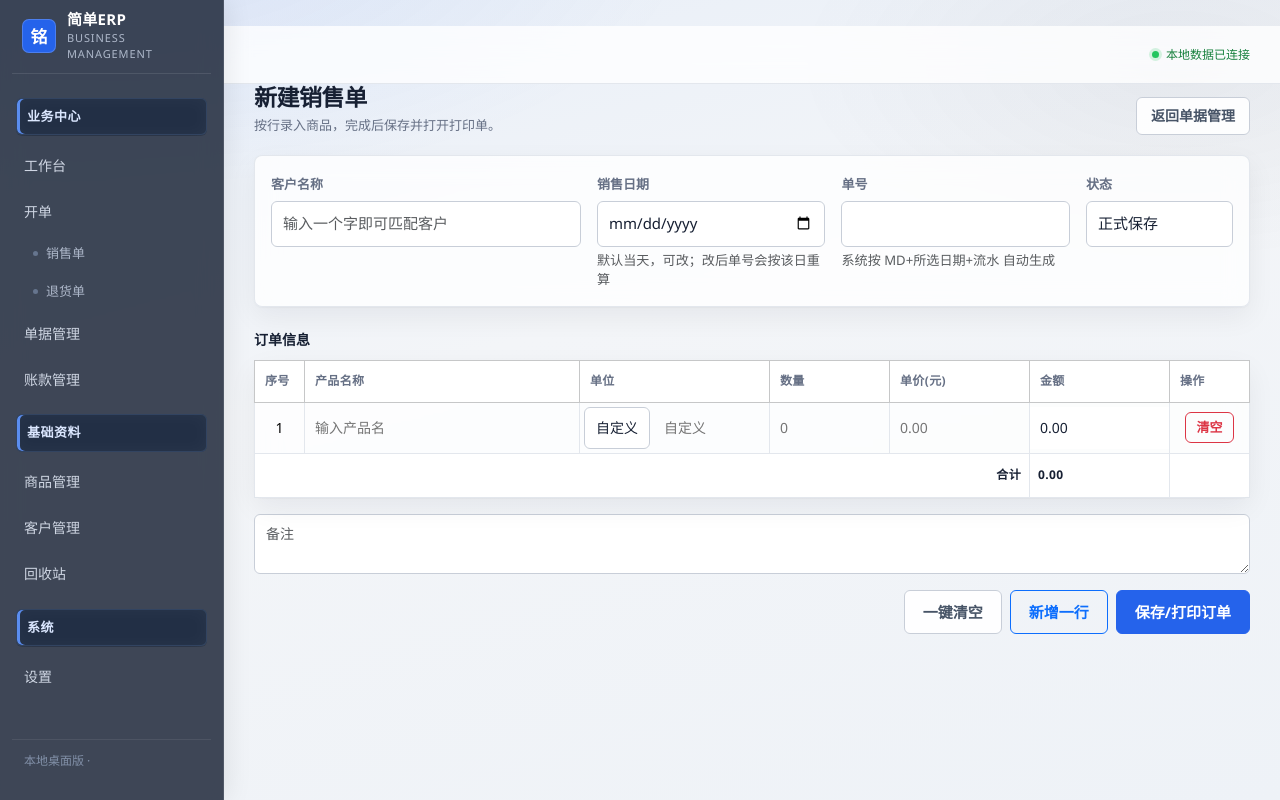
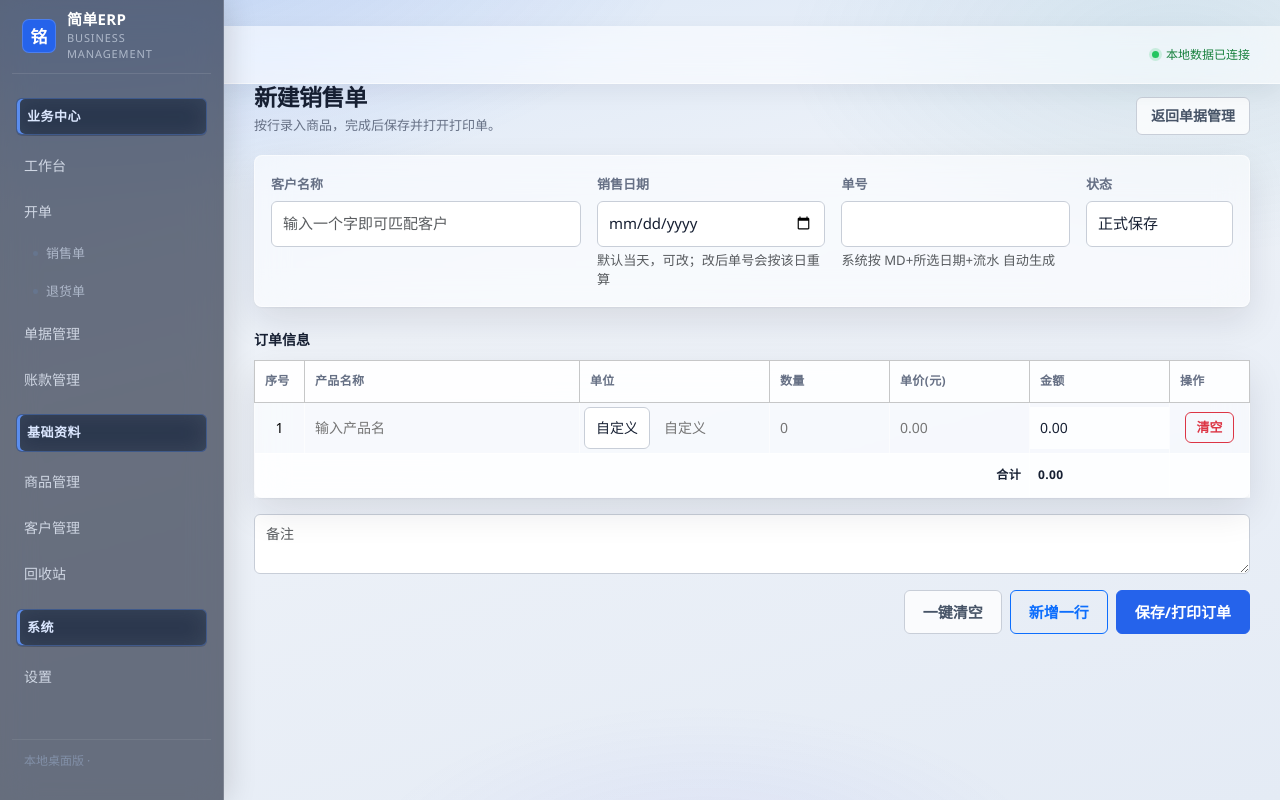
Before and after one commit to Astyyym/simple-erp, a Python web app: template app/erp/templates/orders/new.html in a window 1280 px wide. Run offline with Jinja, Linux system fonts and the light colour scheme; the template is opened without the code that fills it, so the values that code supplies are empty.

Commit message:
style(ui): 加强毛玻璃透明度与模糊层次
提高 glass 透明度与 blur(16px)、背景 mesh 与饱和度，侧栏/顶栏/面板层次更明显；输入框仍保持实色，打印模板未改。

Refs #1

```diff
--- a/app/erp/templates/base.html
+++ b/app/erp/templates/base.html
@@ -13,16 +13,16 @@
       --erp-sidebar:#172033;--erp-sidebar-hover:#222d42;--erp-success:#17803d;--erp-danger:#c73535;
       --erp-radius:8px;--erp-shadow:0 1px 2px rgba(16,24,40,.04),0 8px 24px rgba(16,24,40,.05);
       --erp-scale:1;
-      /* restrained glassmorphism tokens */
-      --erp-glass-blur:12px;
-      --erp-glass-bg:rgba(255,255,255,.78);
-      --erp-glass-bg-strong:rgba(255,255,255,.90);
-      --erp-glass-border:rgba(223,227,234,.85);
-      --erp-glass-shadow:0 1px 2px rgba(16,24,40,.04),0 10px 28px rgba(16,24,40,.06);
-      --erp-sidebar-glass:rgba(23,32,51,.82);
-      --erp-sidebar-border:rgba(255,255,255,.10);
-      --erp-content-wash:linear-gradient(165deg,#e7eef8 0%,#f3f5f8 42%,#eef2f7 100%);
-      --erp-content-mesh:radial-gradient(900px 420px at 12% -8%,rgba(37,99,235,.08),transparent 60%),radial-gradient(700px 360px at 92% 8%,rgba(15,23,42,.05),transparent 55%);
+      /* stronger glassmorphism tokens (still enterprise, blur capped ~16px) */
+      --erp-glass-blur:16px;
+      --erp-glass-bg:rgba(255,255,255,.58);
+      --erp-glass-bg-strong:rgba(255,255,255,.78);
+      --erp-glass-border:rgba(255,255,255,.55);
+      --erp-glass-shadow:0 1px 2px rgba(16,24,40,.05),0 14px 36px rgba(16,24,40,.10);
+      --erp-sidebar-glass:rgba(23,32,51,.62);
+      --erp-sidebar-border:rgba(255,255,255,.16);
+      --erp-content-wash:linear-gradient(165deg,#d9e6f7 0%,#eef2f8 38%,#e4ebf5 100%);
+      --erp-content-mesh:radial-gradient(980px 480px at 10% -10%,rgba(37,99,235,.16),transparent 58%),radial-gradient(760px 400px at 92% 6%,rgba(14,116,144,.10),transparent 52%),radial-gradient(640px 320px at 55% 110%,rgba(99,102,241,.08),transparent 55%);
     }
     html[data-ui-scale="125"]{--erp-scale:1.25}
     html[data-ui-scale="150"]{--erp-scale:1.5}
@@ -78,14 +78,14 @@
       background:var(--erp-sidebar-glass);color:#fff;display:flex;flex-direction:column;z-index:100;
       padding:0 12px 18px;overflow:auto;
       border-right:1px solid var(--erp-sidebar-border);
-      -webkit-backdrop-filter:blur(var(--erp-glass-blur)) saturate(1.15);
-      backdrop-filter:blur(var(--erp-glass-blur)) saturate(1.15);
-      box-shadow:4px 0 24px rgba(0,0,0,.08);
+      -webkit-backdrop-filter:blur(var(--erp-glass-blur)) saturate(1.35);
+      backdrop-filter:blur(var(--erp-glass-blur)) saturate(1.35);
+      box-shadow:4px 0 28px rgba(0,0,0,.14);
     }
     .brand{min-height:calc(72px * var(--erp-scale));display:flex;align-items:center;gap:11px;padding:10px;border-bottom:1px solid rgba(255,255,255,.1);margin-bottom:12px}
     .brand-mark{width:34px;height:34px;border-radius:7px;background:var(--erp-primary);display:grid;place-items:center;font-weight:700;font-size:17px;box-shadow:inset 0 0 0 1px rgba(255,255,255,.18);flex:0 0 auto}
     .brand-title{font-size:calc(15px * var(--erp-scale));font-weight:650;letter-spacing:.02em;line-height:1.25}.brand-subtitle{font-size:11px;color:#aeb8ca;margin-top:1px;letter-spacing:.08em}
-    .nav-label{margin:12px 4px 7px;padding:8px 10px;color:#dbe7ff;font-size:calc(13px * var(--erp-scale));font-weight:650;letter-spacing:.04em;background:rgba(36,50,74,.78);border:1px solid rgba(53,71,100,.9);border-radius:6px;box-shadow:inset 3px 0 0 #5b8def;-webkit-backdrop-filter:blur(8px);backdrop-filter:blur(8px)}
+    .nav-label{margin:12px 4px 7px;padding:8px 10px;color:#dbe7ff;font-size:calc(13px * var(--erp-scale));font-weight:650;letter-spacing:.04em;background:rgba(36,50,74,.62);border:1px solid rgba(91,141,239,.35);border-radius:6px;box-shadow:inset 3px 0 0 #5b8def;-webkit-backdrop-filter:blur(12px) saturate(1.25);backdrop-filter:blur(12px) saturate(1.25)}
     .sidebar a{position:relative;color:#cfd6e3;display:flex;align-items:center;min-height:42px;padding:9px 12px;margin:2px 0;text-decoration:none;border-radius:7px;font-weight:500;font-size:calc(14px * var(--erp-scale));transition:background .15s,color .15s}
     .sidebar a:hover{background:var(--erp-sidebar-hover);color:#fff}.sidebar a.active{background:var(--erp-primary);color:#fff;font-weight:600}
     .sidebar a.sidebar-sub{min-height:34px;margin-left:14px;padding:6px 12px 6px 20px;font-size:calc(13px * var(--erp-scale));color:#aeb8ca;background:transparent}
@@ -96,9 +96,9 @@
     .page-topbar{
       display:flex;align-items:center;justify-content:space-between;margin:-26px -30px 26px;padding:0 30px;min-height:58px;
       background:var(--erp-glass-bg);border-bottom:1px solid var(--erp-glass-border);position:sticky;top:0;z-index:10;
-      -webkit-backdrop-filter:blur(var(--erp-glass-blur)) saturate(1.1);
-      backdrop-filter:blur(var(--erp-glass-blur)) saturate(1.1);
-      box-shadow:0 1px 0 rgba(255,255,255,.04);
+      -webkit-backdrop-filter:blur(var(--erp-glass-blur)) saturate(1.3);
+      backdrop-filter:blur(var(--erp-glass-blur)) saturate(1.3);
+      box-shadow:0 8px 24px rgba(16,24,40,.06);
     }
     .page-topbar .company{font-size:calc(13px * var(--erp-scale));color:var(--erp-muted)}
     .page-topbar .status-wrap{display:flex;align-items:center;gap:12px}
--- a/app/erp/templates/index.html
+++ b/app/erp/templates/index.html
@@ -6,7 +6,7 @@
   .quick-card{
     display:block;padding:18px;background:var(--erp-glass-bg);border:1px solid var(--erp-glass-border);border-radius:var(--erp-radius);
     color:var(--erp-ink);text-decoration:none;box-shadow:var(--erp-glass-shadow);
-    -webkit-backdrop-filter:blur(var(--erp-glass-blur));backdrop-filter:blur(var(--erp-glass-blur));
+    -webkit-backdrop-filter:blur(var(--erp-glass-blur)) saturate(1.25);backdrop-filter:blur(var(--erp-glass-blur)) saturate(1.25);
     transition:transform .15s,border-color .15s,background .15s
   }
   .quick-card:hover{transform:translateY(-1px);border-color:var(--erp-primary);color:var(--erp-ink)}
@@ -22,7 +22,7 @@
   .quick-card.primary span{color:#dbeafe}
   .workspace-panel{
     background:var(--erp-glass-bg);border:1px solid var(--erp-glass-border);border-radius:var(--erp-radius);padding:20px;
-    box-shadow:var(--erp-glass-shadow);-webkit-backdrop-filter:blur(var(--erp-glass-blur));backdrop-filter:blur(var(--erp-glass-blur))
+    box-shadow:var(--erp-glass-shadow);-webkit-backdrop-filter:blur(var(--erp-glass-blur)) saturate(1.25);backdrop-filter:blur(var(--erp-glass-blur)) saturate(1.25)
   }
   .workspace-panel h3{margin:0 0 8px}.workspace-panel p{color:var(--erp-muted);margin:0 0 18px}
   .flow{display:grid;grid-template-columns:repeat(4,1fr);gap:0}
--- a/app/erp/templates/orders/new.html
+++ b/app/erp/templates/orders/new.html
@@ -7,7 +7,7 @@
   .order-table {
     background: var(--erp-glass-bg); border: 1px solid var(--erp-glass-border); border-radius: var(--erp-radius);
     overflow: visible; box-shadow: var(--erp-glass-shadow);
-    -webkit-backdrop-filter: blur(var(--erp-glass-blur)); backdrop-filter: blur(var(--erp-glass-blur));
+    -webkit-backdrop-filter: blur(var(--erp-glass-blur)) saturate(1.25); backdrop-filter: blur(var(--erp-glass-blur)) saturate(1.25);
   }
   .order-table input { border: 0; width: 100%; min-height: 42px; padding: 8px 10px; background: transparent; color: var(--erp-ink); }
   .order-table input:focus { outline: 2px solid var(--erp-primary); outline-offset: -2px; background: var(--erp-surface); }
@@ -29,7 +29,7 @@
   .order-heading h2 { margin:0 0 4px; }.order-heading p{margin:0;color:var(--erp-muted);font-size:13px}
   .order-meta {
     background: var(--erp-glass-bg); border: 1px solid var(--erp-glass-border); border-radius: var(--erp-radius); padding: 16px;
-    box-shadow: var(--erp-glass-shadow); -webkit-backdrop-filter: blur(var(--erp-glass-blur)); backdrop-filter: blur(var(--erp-glass-blur));
+    box-shadow: var(--erp-glass-shadow); -webkit-backdrop-filter: blur(var(--erp-glass-blur)) saturate(1.25); backdrop-filter: blur(var(--erp-glass-blur)) saturate(1.25);
   }
   .section-title{font-size:14px;font-weight:650;color:var(--erp-ink);margin:22px 0 10px}
   @supports not ((-webkit-backdrop-filter:blur(1px)) or (backdrop-filter:blur(1px))){
--- a/app/erp/templates/settings/index.html
+++ b/app/erp/templates/settings/index.html
@@ -137,7 +137,7 @@
   .settings-form{display:flex;flex-direction:column;gap:18px;max-width:920px}
   .settings-card{
     background:var(--erp-glass-bg);border:1px solid var(--erp-glass-border);border-radius:var(--erp-radius);padding:18px 18px 16px;box-shadow:var(--erp-glass-shadow);
-    -webkit-backdrop-filter:blur(var(--erp-glass-blur));backdrop-filter:blur(var(--erp-glass-blur))
+    -webkit-backdrop-filter:blur(var(--erp-glass-blur)) saturate(1.25);backdrop-filter:blur(var(--erp-glass-blur)) saturate(1.25)
   }
   @supports not ((-webkit-backdrop-filter:blur(1px)) or (backdrop-filter:blur(1px))){
     .settings-card{background:var(--erp-surface)}
```
Also changed, not shown: other parts of app/erp/templates/base.html (+28 -28 lines), 开发短计划/2026-07-14_issue1_毛玻璃_执行计划.md (+2 -1 lines).
